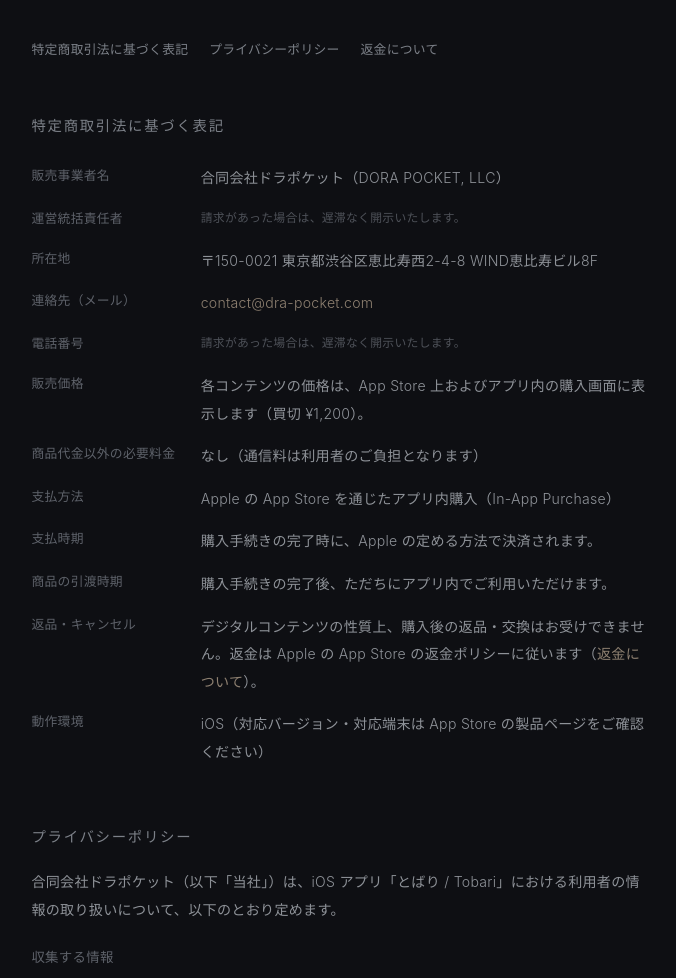
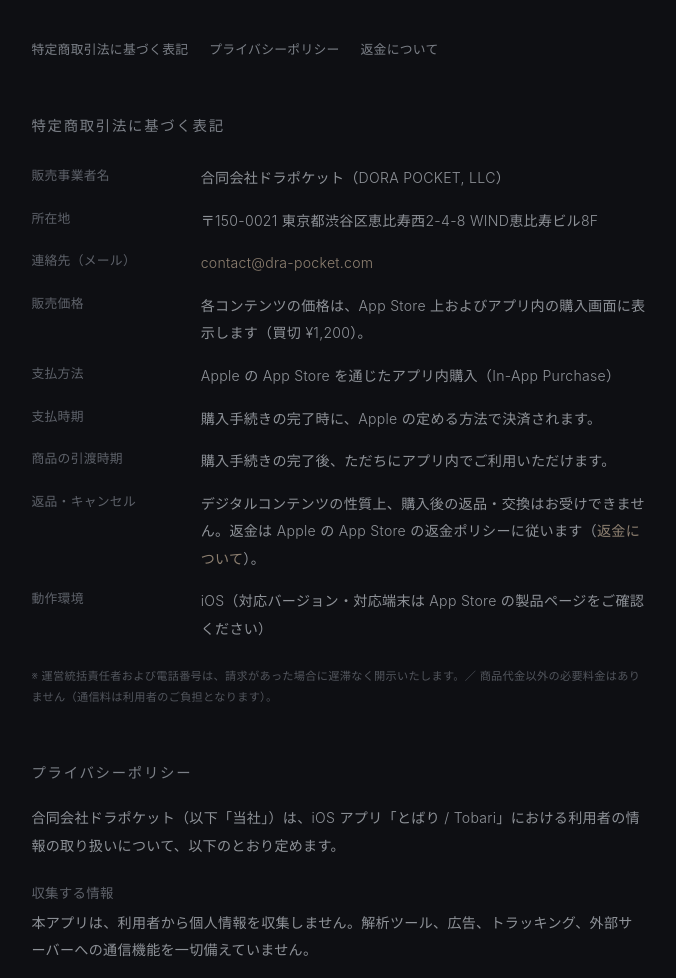
Before and after one commit to DoraPocket-Lab/tobari-legal, a plain HTML site: page index.html in a window 1280 px wide. Shown: the part 119-1097 px from the top of the page, without its empty margins (301-977 px from the left). Drawn offline with Linux system fonts and the light colour scheme.

Commit message:
refine(legal): move 運営責任者/電話/商品代金以外 to small 備考 note

```diff
--- a/index.html
+++ b/index.html
@@ -33,7 +33,7 @@
   dl { display:grid; grid-template-columns:11em 1fr; gap:.15rem .9rem; }
   dt { color:var(--faint); font-size:.8rem; padding:.4rem 0; }
   dd { padding:.4rem 0; }
-  .on-request { font-size:.74rem; color:var(--faint); opacity:.8; }
+  .note { font-size:.7rem; color:var(--faint); opacity:.85; line-height:1.85; margin-top:1.1rem; }
   @media (max-width:520px){ dl{ grid-template-columns:1fr; } dt{ padding-bottom:0; } dd{ padding-top:.1rem; } }
 </style>
 </head>
@@ -50,18 +50,16 @@
     <h2>特定商取引法に基づく表記</h2>
     <dl>
       <dt>販売事業者名</dt><dd>合同会社ドラポケット（DORA POCKET, LLC）</dd>
-      <dt>運営統括責任者</dt><dd class="on-request">請求があった場合は、遅滞なく開示いたします。</dd>
       <dt>所在地</dt><dd>〒150-0021 東京都渋谷区恵比寿西2-4-8 WIND恵比寿ビル8F</dd>
       <dt>連絡先（メール）</dt><dd><a href="mailto:contact@dra-pocket.com">contact@dra-pocket.com</a></dd>
-      <dt>電話番号</dt><dd class="on-request">請求があった場合は、遅滞なく開示いたします。</dd>
       <dt>販売価格</dt><dd>各コンテンツの価格は、App Store 上およびアプリ内の購入画面に表示します（買切 ¥1,200）。</dd>
-      <dt>商品代金以外の必要料金</dt><dd>なし（通信料は利用者のご負担となります）</dd>
       <dt>支払方法</dt><dd>Apple の App Store を通じたアプリ内購入（In-App Purchase）</dd>
       <dt>支払時期</dt><dd>購入手続きの完了時に、Apple の定める方法で決済されます。</dd>
       <dt>商品の引渡時期</dt><dd>購入手続きの完了後、ただちにアプリ内でご利用いただけます。</dd>
       <dt>返品・キャンセル</dt><dd>デジタルコンテンツの性質上、購入後の返品・交換はお受けできません。返金は Apple の App Store の返金ポリシーに従います（<a href="#refund">返金について</a>）。</dd>
       <dt>動作環境</dt><dd>iOS（対応バージョン・対応端末は App Store の製品ページをご確認ください）</dd>
     </dl>
+    <p class="note">※ 運営統括責任者および電話番号は、請求があった場合に遅滞なく開示いたします。／ 商品代金以外の必要料金はありません（通信料は利用者のご負担となります）。</p>
   </section>
 
   <section id="privacy">
```
